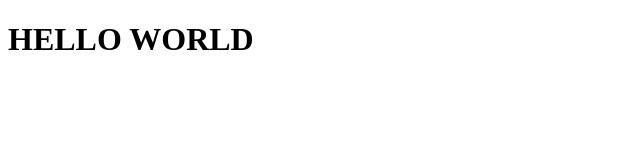
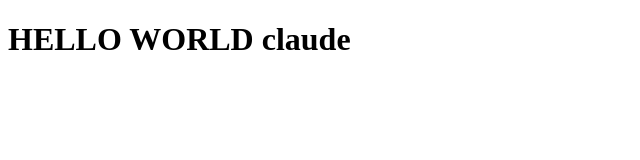
Before and after one commit to k-claude/blog-, a plain HTML site: page index.html in a window 1280 px wide. Shown: the whole page, without its empty margins (0-640 px from the left). Drawn offline with Linux system fonts and the light colour scheme.

Commit message:
update my index file

```diff
--- a/index.html
+++ b/index.html
@@ -7,6 +7,6 @@
     <title>Document</title>
 </head>
 <body>
-    <H1>HELLO WORLD</H1>
+    <H1>HELLO WORLD claude </H1>
 </body>
 </html>
```
